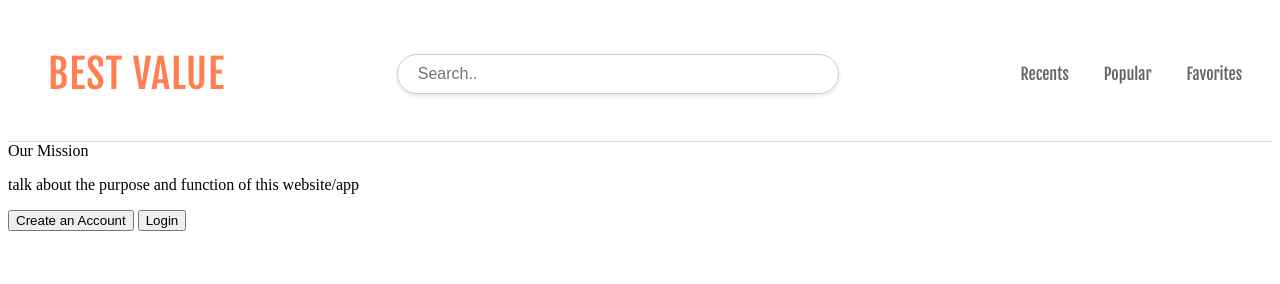
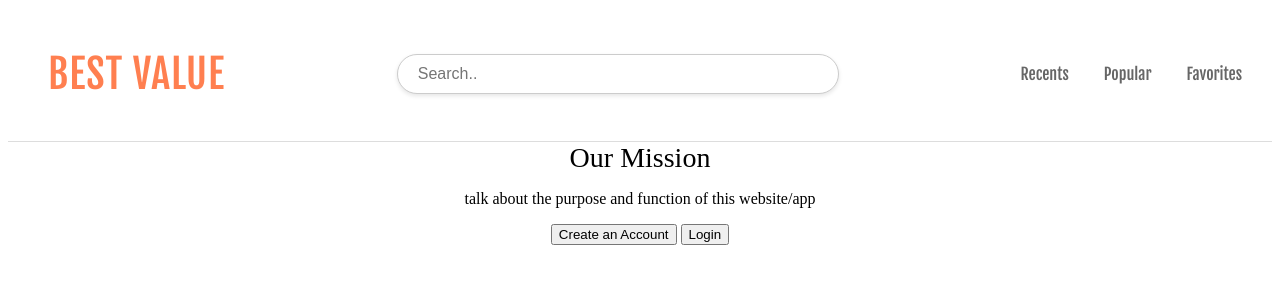
Before and after one commit to marcus1in/best-value, a plain HTML site: page home.html in a window 1280 px wide. Drawn offline with Linux system fonts and the light colour scheme.

Commit message:
centered the section stuff

```diff
--- a/main.css
+++ b/main.css
@@ -51,6 +51,10 @@
 
 /* center section */
 
-.container title {
+.container .title {
     font-size: 28px;
 }
+
+.container {
+    text-align: center;
+}
```
